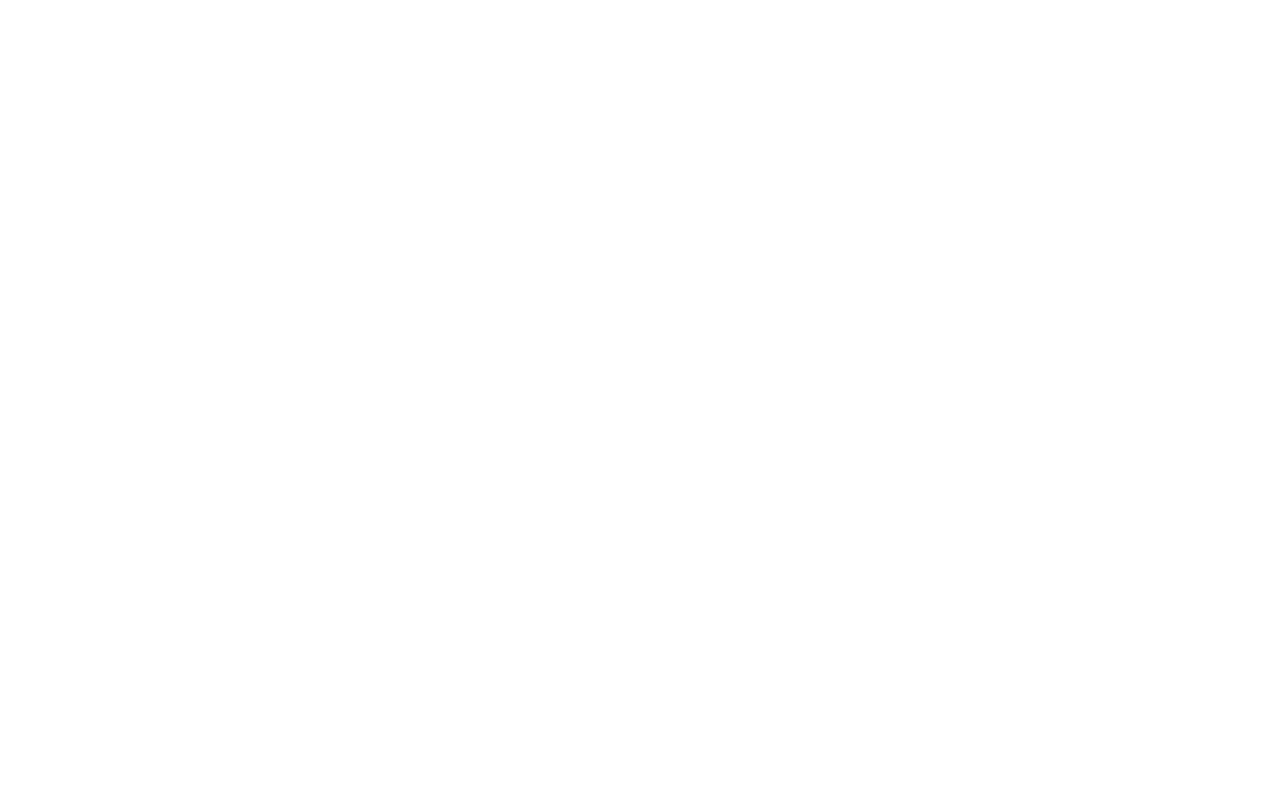
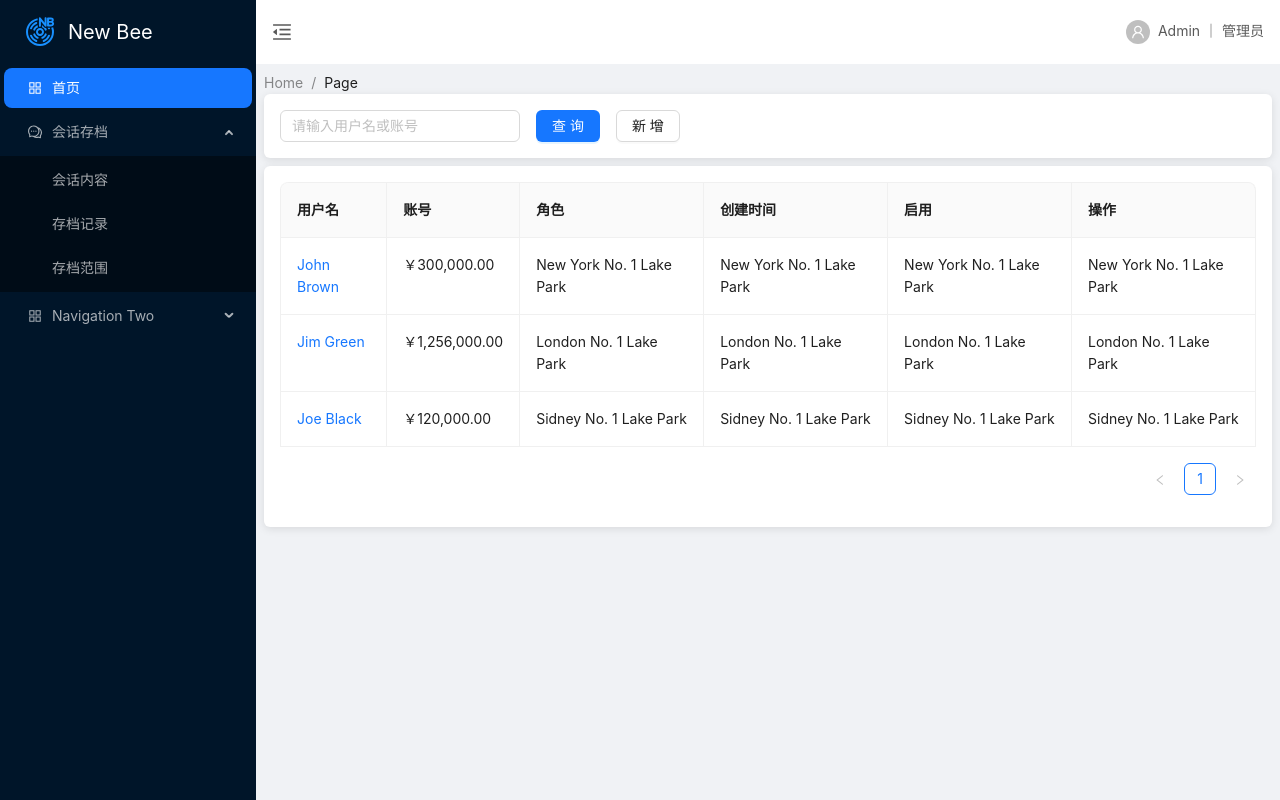
Before and after one commit to ISolddriver/NB-app, a Vue app: page /userManagement in a window 1280 px wide. Before the commit this address had no page. Built offline with nearby package versions, Linux system fonts and the light colour scheme.

Commit message:
feat: feat login

```diff
--- /dev/null
+++ b/src/apis/system/user.ts
@@ -0,0 +1,5 @@
+import Request from "@/utils/axios";
+
+export function getList (data: any) {
+  return Request.post('/system/user/page/list', data)
+}
--- a/src/router/index.ts
+++ b/src/router/index.ts
@@ -1,5 +1,6 @@
 import { createRouter, createWebHistory } from 'vue-router'
 import HomeView from '../views/HomeView.vue'
+import { systemRoutes } from './system'
 
 const router = createRouter({
   history: createWebHistory(import.meta.env.BASE_URL),
@@ -19,6 +20,7 @@
           name: 'overview',
           component: () => import('@/views/OverView/index.vue')
         },
+        ...systemRoutes,
         {
           path: '/conversation',
           name: 'conversation',
--- /dev/null
+++ b/src/router/system.ts
@@ -0,0 +1,11 @@
+
+export const systemRoutes = [
+  {
+    path: '/userManagement',
+    name: '',
+    title: '用户管理',
+    component: () => import('@/views/System/userManagement/index.vue')
+  }
+]
+
+// 用户管理，角色管理，企微信息设置，存档信息设置，系统更新
--- a/src/utils/axios.ts
+++ b/src/utils/axios.ts
@@ -76,15 +76,16 @@
   public get<T = any>(
     url: string,
     config?: AxiosRequestConfig
-  ): Promise<AxiosResponse<Result<T>>> {
+  ): Promise<Result<T>> {
     return this.instance.get(url, config);
   }
+  // TODO Promise<AxiosResponse<Result<T>>>
 
   public post<T = any>(
     url: string,
     data?: any,
     config?: AxiosRequestConfig
-  ): Promise<AxiosResponse<Result<T>>> {
+  ): Promise<Result<T>> {
     return this.instance.post(url, data, config);
   }
 }
--- /dev/null
+++ b/src/utils/local.ts
@@ -0,0 +1,16 @@
+export function setLocalStorage(key: string, value: string) {
+  window.localStorage.setItem(key, value);
+}
+
+export function getLocalStorage(key: string) {
+  const value:any = window.localStorage.getItem(key);
+  return value ?? ''
+}
+
+export function setLoginInfo(value: string) {
+  setLocalStorage('page-login-info', value);
+}
+
+export function getLoginInfo() {
+  return getLocalStorage('page-login-info');
+}
--- a/src/views/LoginView.vue
+++ b/src/views/LoginView.vue
@@ -41,12 +41,14 @@
   </div>
 </template>
 <script lang="ts" setup>
+import { useRouter } from 'vue-router';
 import { onMounted, reactive } from 'vue';
+
 import {
   handleLogin,
-  getImgLocation,
-  handleLoginout
-} from '@/apis/login';
+  // getImgLocation
+} from '@/apis/login.ts';
+import { setLoginInfo, getLoginInfo } from '@/utils/local.ts';
 import { UserOutlined, LockOutlined } from '@ant-design/icons-vue';
 
 interface FormState {
@@ -55,10 +57,10 @@
   remember: boolean;
 }
 
-const formState = reactive<FormState>({
+let formState = reactive<FormState>({
   username: undefined,
   password: undefined,
-  remember: true,
+  remember: true
 })
 
 const onFinish = (values: any) => {
@@ -70,15 +72,28 @@
 }
 
 onMounted(async () => {
-  handleLoginout({})
-  const res:object = await getImgLocation({})
+  // const res:object = await getImgLocation({})
+  const loginInfo = getLoginInfo()
+  if (loginInfo) {
+    formState = {
+      ...JSON.parse(loginInfo)
+    }
+  }
 })
-
+const router = useRouter()
 const login = async () => {
   const res = await handleLogin({
-    username: formState.username,
-    password: formState.password,})
-  console.log(res)
+    ...formState
+    // "x": 1099,
+    // "y": 432,
+    // "loginType": "string"
+  })
+  if (formState.remember) {
+    setLoginInfo(JSON.stringify(formState))
+  }
+  if (res.code === 200) {
+    router.push('/')
+  }
 }
 </script>
 
--- /dev/null
+++ b/src/views/System/roleManagement/index.vue
@@ -0,0 +1,3 @@
+<template>
+  <div>角色管理</div>
+</template>
--- /dev/null
+++ b/src/views/System/userManagement/index.vue
@@ -0,0 +1,108 @@
+<template>
+  <div class="base-card query">
+    <a-input style="width: 240px" v-model:value="query.username" placeholder="请输入用户名或账号" />
+    <a-button style="margin-left: 16px" type="primary">查询</a-button>
+    <a-button style="margin-left: 16px" >新增</a-button>
+  </div>
+  <div class="base-card table">
+    <a-table :columns="columns" :data-source="data" bordered>
+      <template #bodyCell="{ column, text }">
+        <template v-if="column.dataIndex === 'name'">
+          <a>{{ text }}</a>
+        </template>
+      </template>
+    </a-table>
+  </div>
+</template>
+<script setup lang="ts">
+import { reactive, ref } from 'vue';
+import type { SelectProps } from 'ant-design-vue'
+interface columnData {
+  title: string;
+  dataIndex: string;
+  className?: string;
+}
+const columns:Array<columnData> = [
+  {
+    title: '用户名',
+    dataIndex: 'name'
+  },
+  {
+    title: '账号',
+    dataIndex: 'money'
+  },
+  {
+    title: '角色',
+    dataIndex: 'address'
+  },
+  {
+    title: '创建时间',
+    dataIndex: 'address'
+  },
+  {
+    title: '启用',
+    dataIndex: 'address'
+  },
+  {
+    title: '操作',
+    dataIndex: 'address'
+  },
+];
+const data = [
+  {
+    key: '1',
+    name: 'John Brown',
+    money: '￥300,000.00',
+    address: 'New York No. 1 Lake Park',
+  },
+  {
+    key: '2',
+    name: 'Jim Green',
+    money: '￥1,256,000.00',
+    address: 'London No. 1 Lake Park',
+  },
+  {
+    key: '3',
+    name: 'Joe Black',
+    money: '￥120,000.00',
+    address: 'Sidney No. 1 Lake Park',
+  },
+];
+const query = reactive({
+  username: ''
+})
+
+const options = ref<SelectProps['options']>([
+  {
+    value: '',
+    label: '全部',
+  },
+  {
+    value: '1',
+    label: 'Jack',
+  },
+  {
+    value: '2',
+    label: 'Tom',
+  }
+])
+
+const handleChange = (value: string) => {
+  query.value = value
+  console.log(`selected ${value}`);
+}
+</script>
+<style scoped lang="less">
+.query {
+  margin-bottom: 8px;
+}
+.table {
+  padding: 16px;
+  border-radius: 6px;
+  background: #fff;
+}
+th.column-money,
+td.column-money {
+  text-align: right !important;
+}
+</style>
```
